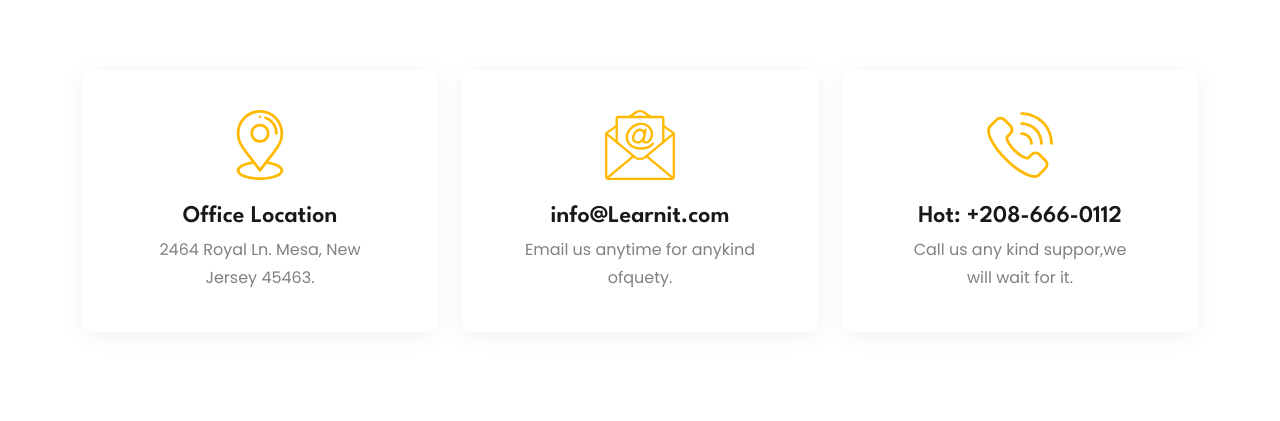
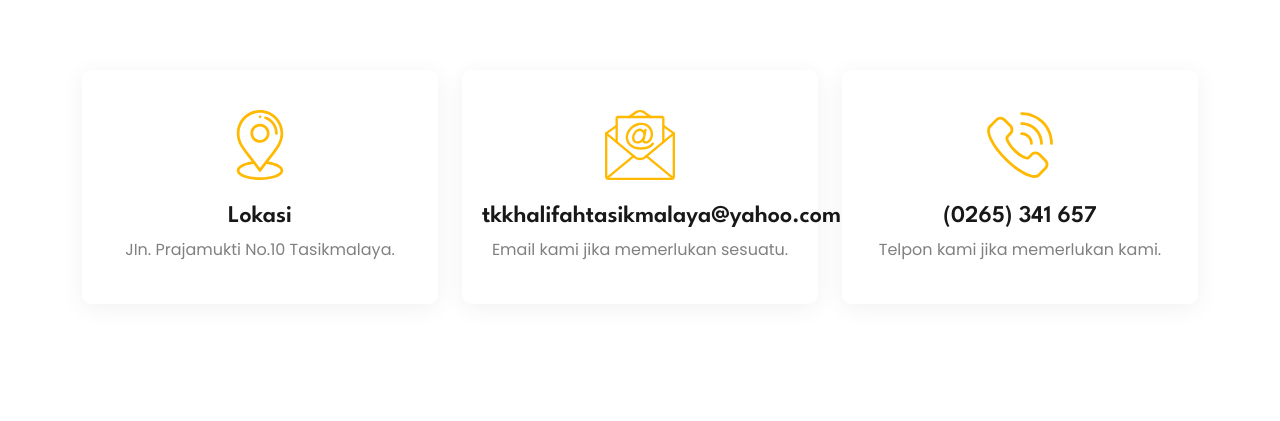
Before and after one commit to PramAhmad/tkkhalifah, a Laravel app: page /contact in a window 1280 px wide. Shown: the part 448-869 px from the top of the page. Run offline with Laravel 12, Linux system fonts and the light colour scheme; data that the repository does not hold is empty; style sheets or scripts are compiled from the project's sources; some libraries are stand-ins or nearby versions; some web fonts are replaced.

Commit message:
change ui

```diff
--- a/resources/views/front/contact.blade.php
+++ b/resources/views/front/contact.blade.php
@@ -60,8 +60,8 @@
                                     d="M49.5876 58.8191C59.9803 45.4417 66.4751 38.4659 66.5628 26.7622C66.6728 12.0367 54.7225 0 39.9981 0C25.4456 0 13.549 11.7856 13.4384 26.3638C13.349 38.3848 19.9645 45.3511 30.4289 58.8169C20.0187 60.3725 13.4384 64.2814 13.4384 69.0625C13.4384 72.2652 16.3987 75.1391 21.7742 77.1547C26.6668 78.9894 33.1398 79.9998 40.0006 79.9998C46.8614 79.9998 53.3343 78.9894 58.227 77.1547C63.6025 75.1389 66.5628 72.265 66.5628 69.0623C66.5628 64.2839 59.9885 60.3759 49.5876 58.8191ZM16.5632 26.3873C16.6607 13.5234 27.1568 3.125 39.9984 3.125C52.992 3.125 63.5348 13.7481 63.4379 26.7389C63.3548 37.8536 56.467 44.7031 45.4706 59.038C43.5092 61.5936 41.7079 64.0098 40.0029 66.3734C38.3029 64.0084 36.5376 61.6355 34.5468 59.037C23.0959 44.102 16.4786 37.7702 16.5632 26.3873ZM40.0006 76.875C26.5864 76.875 16.5632 72.7505 16.5632 69.0625C16.5632 66.3275 22.5551 62.8725 32.6298 61.6761C34.8568 64.5981 36.8093 67.2528 38.7243 69.9641C38.8685 70.1682 39.0595 70.3347 39.2813 70.4497C39.5031 70.5647 39.7493 70.6248 39.9992 70.625H40.0006C40.2502 70.625 40.4963 70.5652 40.718 70.4505C40.9398 70.3359 41.1309 70.1698 41.2753 69.9661C43.1721 67.2902 45.1781 64.57 47.3861 61.6778C57.4514 62.8755 63.4379 66.3294 63.4379 69.0627C63.4378 72.7505 53.4148 76.875 40.0006 76.875Z"
                                     fill="oklch(0.828 0.189 84.429)" />
                             </svg>
-                            <h3 class="mt-20 mb-1">Office Location</h3>
-                            <p>2464 Royal Ln. Mesa, New <br> Jersey 45463.</p>
+                            <h3 class="mt-20 mb-1">Lokasi</h3>
+                            <p>JIn. Prajamukti No.10 Tasikmalaya.</p>
                         </div>
                     </div>
                     <div class="col-lg-4">
@@ -91,9 +91,8 @@
                                     </clipPath>
                                 </defs>
                             </svg>
-                            <h3 class="mt-20 mb-1">info@Learnit.com</h3>
-                            <p>Email us anytime for anykind <br>
-                                ofquety.</p>
+                            <h3 class="mt-20 mb-1"> tkkhalifahtasikmalaya@yahoo.com</h3>
+                            <p>Email kami jika memerlukan sesuatu.</p>
                         </div>
                     </div>
                     <div class="col-lg-4">
@@ -107,9 +106,8 @@
                                     d="M55.0624 33.403C55.0624 33.7743 55.2099 34.1304 55.4725 34.393C55.735 34.6555 56.0911 34.803 56.4624 34.803C56.8337 34.803 57.1898 34.6555 57.4524 34.393C57.7149 34.1304 57.8624 33.7743 57.8624 33.403C57.8569 27.7844 55.6229 22.3974 51.6506 18.4238C47.6783 14.4502 42.292 12.2144 36.6734 12.207C36.3021 12.207 35.946 12.3545 35.6835 12.6171C35.4209 12.8796 35.2734 13.2357 35.2734 13.607C35.2734 13.9783 35.4209 14.3344 35.6835 14.597C35.946 14.8595 36.3021 15.007 36.6734 15.007C41.5494 15.0144 46.2235 16.9552 49.6707 20.4037C53.1179 23.8522 55.0569 28.527 55.0624 33.403ZM35.2734 23.645C35.2734 24.0163 35.4209 24.3724 35.6835 24.635C35.946 24.8975 36.3021 25.045 36.6734 25.045C38.8855 25.0579 41.0032 25.9428 42.5667 27.5077C44.1303 29.0725 45.0134 31.191 45.0244 33.403C45.0244 33.7743 45.1719 34.1304 45.4345 34.393C45.697 34.6555 46.0531 34.803 46.4244 34.803C46.7957 34.803 47.1518 34.6555 47.4144 34.393C47.6769 34.1304 47.8244 33.7743 47.8244 33.403C47.8134 30.4484 46.6352 27.6178 44.5466 25.5278C42.458 23.4379 39.6281 22.2579 36.6734 22.245C36.3021 22.245 35.946 22.3925 35.6835 22.6551C35.4209 22.9176 35.2734 23.2737 35.2734 23.645Z"
                                     fill="oklch(0.828 0.189 84.429)" />
                             </svg>
-                            <h3 class="mt-20 mb-1">Hot: +208-666-0112</h3>
-                            <p>Call us any kind suppor,we <br>
-                                will wait for it.</p>
+                            <h3 class="mt-20 mb-1"> (0265) 341 657</h3>
+                            <p>Telpon kami jika memerlukan kami.</p>
                         </div>
                     </div>
                 </div>
@@ -117,8 +115,9 @@
             <div class="row g-5">
                 <div class="col-lg-5 order-2 order-lg-1">
                     <div class="contact__map">
+
                         <iframe
-                            src="https://www.google.com/maps/embed?pb=!1m18!1m12!1m3!1d158857.8398865692!2d-0.2664030556096407!3d51.528739805074714!2m3!1f0!2f0!3f0!3m2!1i1024!2i768!4f13.1!3m3!1m2!1s0x47d8a00baf21de75%3A0x52963a5addd52a99!2sLondon%2C%20UK!5e0!3m2!1sen!2sbd!4v1715323253262!5m2!1sen!2sbd"
+                            src="https://www.google.com/maps/embed?pb=!1m18!1m12!1m3!1d3957.305215402678!2d108.2081994!3d-7.319571499999999!2m3!1f0!2f0!3f0!3m2!1i1024!2i768!4f13.1!3m3!1m2!1s0x2e6f5734805c9f25%3A0x538ed0e12edb592!2sTK%20Khalifah%20Tasikmalaya!5e0!3m2!1sen!2sid!4v1745317708596!5m2!1sen!2si"
                             allowfullscreen="" loading="lazy" referrerpolicy="no-referrer-when-downgrade"></iframe>
                     </div>
                 </div>
--- a/resources/views/front/home.blade.php
+++ b/resources/views/front/home.blade.php
@@ -271,10 +271,10 @@
 <div class="banner-video-seven-area pt-120">
     <div class="container">
         <div class="banner-video-seven__wrp image">
-            <img src="{{ asset('learnit/assets/images/video/video-seven-image.png') }}" alt="image">
+            <img src="{{ asset('images/bannervideo.jpeg') }}" alt="image">
             <div class="banner-video__video-btn">
                 <div class="video-btn video-pulse">
-                    <a class="video-popup" href="https://youtu.be/p5wyPm2v5CA?si=2jgoLyCla9rHWVx7"><i
+                    <a class="video-popup" href="https://www.youtube.com/embed/p5wyPm2v5CA?si=YWDnOdNqtsMVc4L-"><i
                             class="fa-solid fa-play"></i></a>
                 </div>
             </div>
--- a/resources/views/front/layout.blade.php
+++ b/resources/views/front/layout.blade.php
@@ -82,7 +82,7 @@
                                 </clipPath>
                             </defs>
                         </svg>
-                        <a href="#0">info@example.com</a>
+                        <a href="#0">tkkhalifahtasikmalaya@yahoo.com</a>
                     </li>
                 </ul>
                 <ul class="socila-link">
@@ -215,7 +215,7 @@
                     </li>
                     <li class="py-2"><i class="fa-solid fa-phone-volume"></i> <a href="tel:+628591348483542">+62 859 134 848 3542</a>
                     </li>
-                    <li><i class="fa-solid fa-paper-plane"></i> <a href="mailto:info@example.com">info@example.com</a>
+                    <li><i class="fa-solid fa-paper-plane"></i> <a href="mailto:tkkhalifahtasikmalaya@yahoo.com">tkkhalifahtasikmalaya@yahoo.com</a>
                     </li>
                 </ul>
             </div>
```
Also changed, not shown: public/images/bannervideo.jpeg (added).
